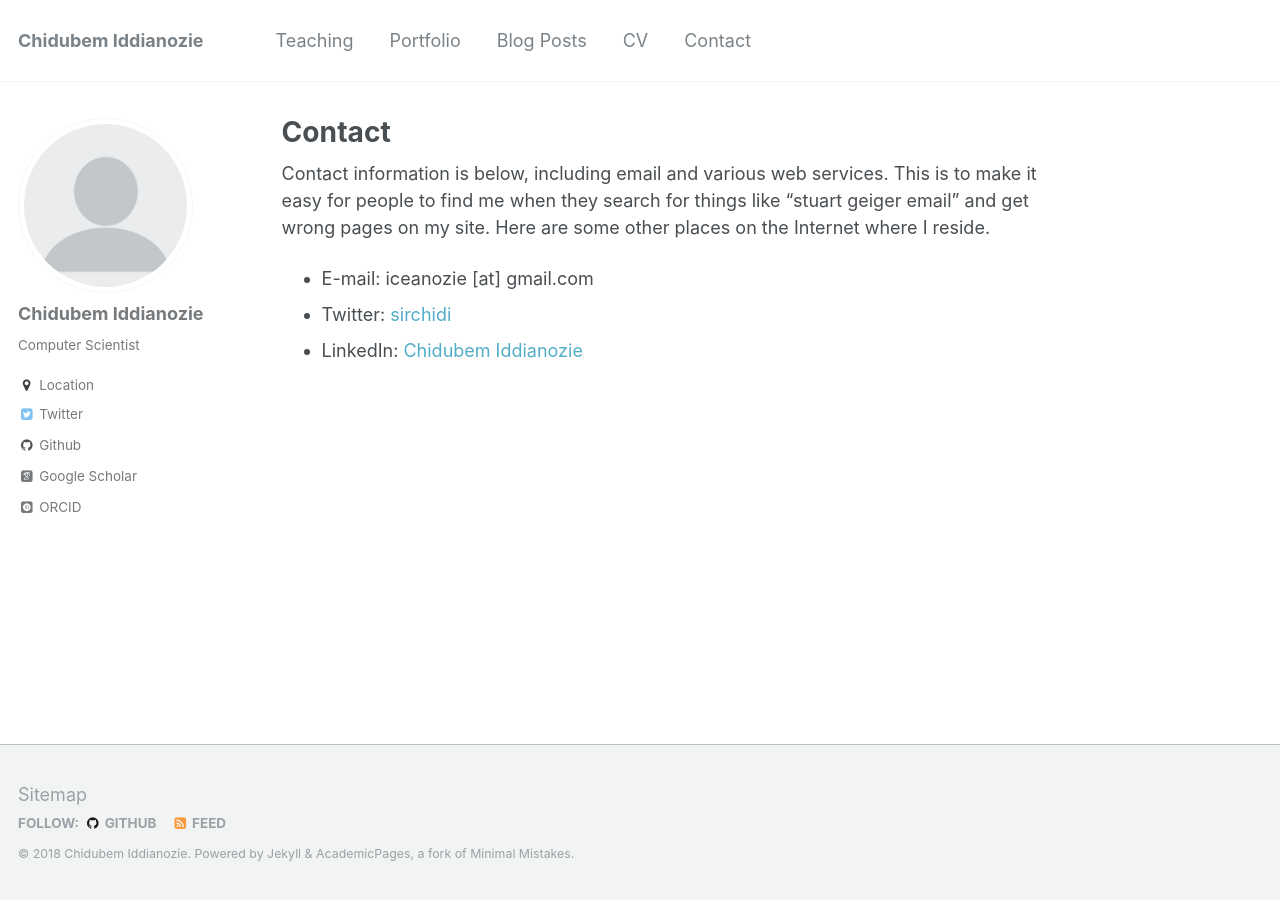
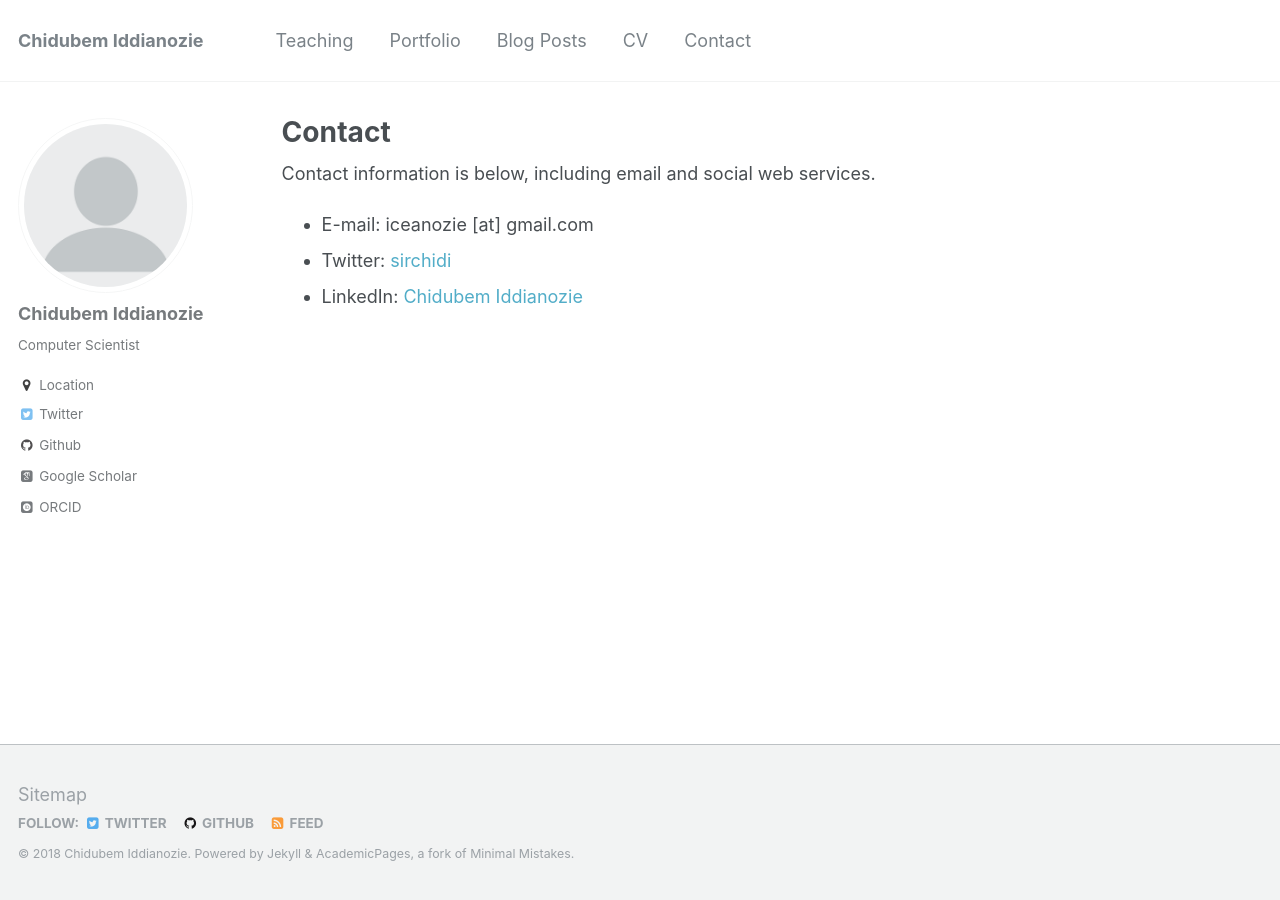
Before and after one commit to chiddianozie/chidubem-iddianozie, a Jekyll site: the page built from _pages/contact.md, in a window 1280 px wide. Built offline with Jekyll 4.4.1, drawn with Linux system fonts in a browser that asks for light colours; some web fonts are replaced.

Commit message:
edited contact md and added twitter link

```diff
--- a/_config.yml
+++ b/_config.yml
@@ -55,7 +55,7 @@ yandex_site_verification :
 
 # Social Sharing
 twitter:
-  username               : &twitter
+  username               : &twitter "sirchidi_"
 facebook:
   username               :
   app_id                 :
@@ -92,7 +92,7 @@ author:
   flickr           :
   facebook         :
   foursquare       :
-  github           : "academicpages"
+  github           : "notable1"
   google_plus      :
   keybase          :
   instagram        :
@@ -104,7 +104,7 @@ author:
   stackoverflow    : # http://stackoverflow.com/users/123456/username
   steam            :
   tumblr           :
-  twitter          : "replacethistwitterhandle"
+  twitter          : *twitter
   vine             :
   weibo            :
   xing             :
--- a/_pages/contact.md
+++ b/_pages/contact.md
@@ -4,8 +4,7 @@ title: "Contact"
 excerpt: "Contact me"
 author_profile: true
 ---
-Contact information is below, including email and various web services.  This is to make it easy for people to find me when they search for things like "stuart geiger email" and get wrong pages on my site.  Here are some other places on the Internet where I reside.
-
+Contact information is below, including email and social web services.
 * E-mail: iceanozie [at] gmail.com
 * Twitter: [sirchidi](http://twitter.com/sirchidi_)
 <!-- * Academia.edu: [RStuartGeiger](http://georgetown.academia.edu/RStuartGeiger) -->
```
